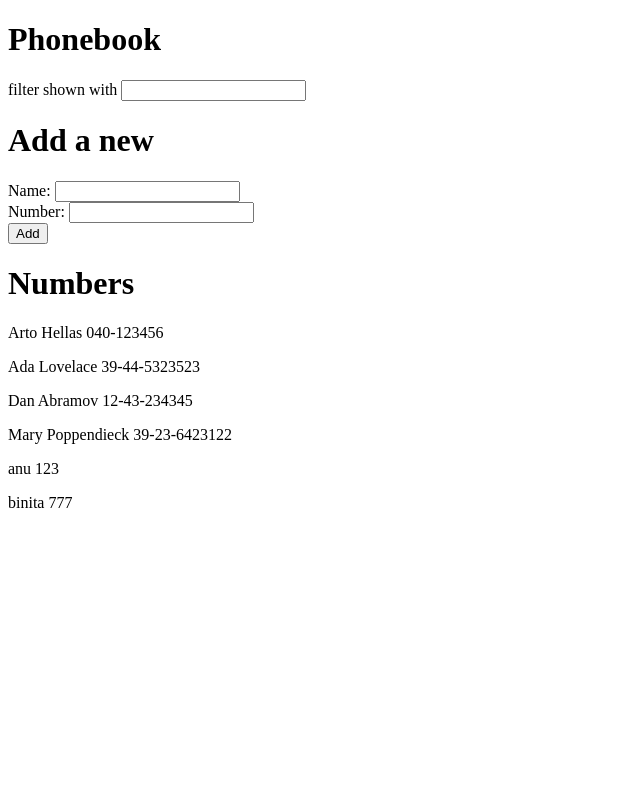
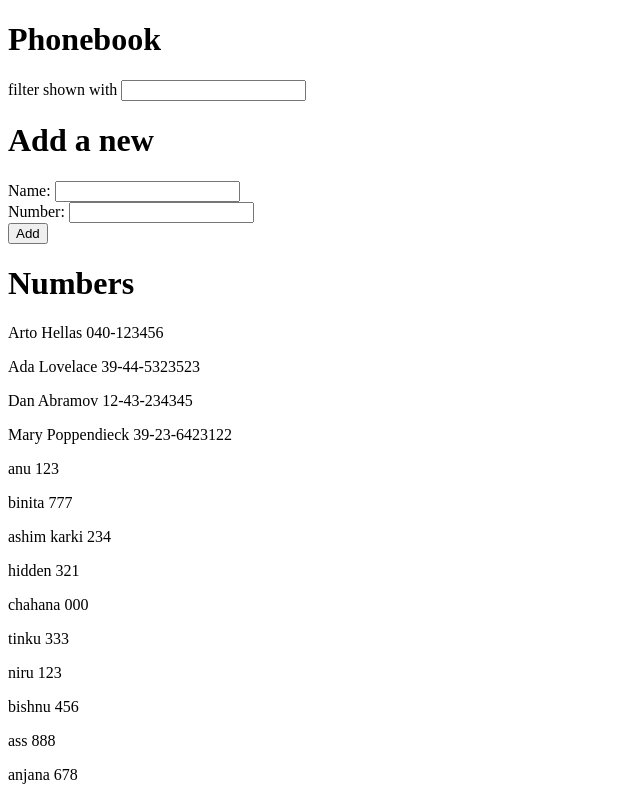
Before and after one commit to binita-hamal/fullstackopen, a React (Vite) app in the folder part2/phonebook/: page / in a window 1280 px wide. Shown: the whole page, without its empty margins (0-640 px from the left). Built offline with nearby package versions, Linux system fonts and the light colour scheme; data requests are answered from the project's data file.

Commit message:
2.13 exercise completed

```diff
--- a/part2/phonebook/db.json
+++ b/part2/phonebook/db.json
@@ -29,6 +29,46 @@
       "id": 6,
       "name": "binita",
       "number": "777"
+    },
+    {
+      "id": 7,
+      "name": "ashim karki",
+      "number": "234"
+    },
+    {
+      "id": "d27b",
+      "name": "hidden",
+      "number": "321"
+    },
+    {
+      "id": 9,
+      "name": "chahana",
+      "number": "000"
+    },
+    {
+      "id": 10,
+      "name": "tinku",
+      "number": "333"
+    },
+    {
+      "id": 11,
+      "name": "niru",
+      "number": "123"
+    },
+    {
+      "id": 12,
+      "name": "bishnu",
+      "number": "456"
+    },
+    {
+      "id": 13,
+      "name": "ass",
+      "number": "888"
+    },
+    {
+      "id": 14,
+      "name": "anjana",
+      "number": "678"
     }
   ]
 }
--- a/part2/phonebook/src/App.jsx
+++ b/part2/phonebook/src/App.jsx
@@ -116,6 +116,7 @@ import Persons from "./Persons";
 import Filter from "./Filter";
 import '../db.json';
 import axios from 'axios'
+import service from "./services/axios"
 
 function App() {
   const [persons, setPersons] = useState([]);
@@ -126,16 +127,22 @@ function App() {
   const [filterText, setFilterText] = useState("");
 
 
+  // useEffect(()=>{
+  //   axios.get('http://localhost:3001/persons').then(res => setPersons(res.data))
+
+  // },[])
+
   useEffect(()=>{
-    axios.get('http://localhost:3001/persons').then(res => setPersons(res.data))
+    service.getAll().then(res=> setPersons(res.data))
+  },[])
 
-  },[])
 
 
 
 
   function handleFormSubmit(e) {
     e.preventDefault();
+    console.log(persons)
     let alreadyAdded = persons.filter((p) => p.name === inputText);
 
     if (alreadyAdded.length > 0) {
@@ -149,10 +156,14 @@ function App() {
 
 
 
-        axios.post('http://localhost:3001/persons',obj).then(res=>{
+        // axios.post('http://localhost:3001/persons',obj).then(res=>{
+        //   setPersons([...persons,res.data])
+        // })
+
+
+        service.create(obj).then(res=>{
           setPersons([...persons,res.data])
         })
-
 
 
 
@@ -166,7 +177,7 @@ function App() {
   }
 
   const filterPeople = persons.filter((p) => {
-    return p.name.toLowerCase().includes(filterText.toLowerCase());
+    return p?.name?.toLowerCase().includes(filterText.toLowerCase());
   });
 
   return (
--- a/part2/phonebook/src/services/axios.js
+++ b/part2/phonebook/src/services/axios.js
@@ -1,21 +1,21 @@
 import axios from "axios"
-
 const baseUrl = 'http://localhost:3001/persons'
 
+
 const getAll = () => {
-    return axios.get(baseUrl).then(res => res.data)
+    return axios.get(baseUrl)
 }
 
 const create = (newObj)=>{
-    return axios.post(baseUrl,newObj).then(res=> res.data)
+    return axios.post(baseUrl,newObj).then(res => res.data)
 }
 
-const remove = (id)=>{
-    return axios.delete(`${baseUrl}/${id}`)
-}
+// const remove = (id)=>{
+//     return axios.delete(`${baseUrl}/${id}`)
+// }
 
-const update = (id,newObj)=>{
-    const request = axios.put(`${baseUrl}/${id}`,newObj)
-    return request.then((response)=> response.data)
-}
-export default {getAll,create,remove,update}
+// const update = (id,newObj)=>{
+//     const request = axios.put(`${baseUrl}/${id}`,newObj)
+//     return request.then((response)=> response.data)
+
+export default {getAll,create}
```
